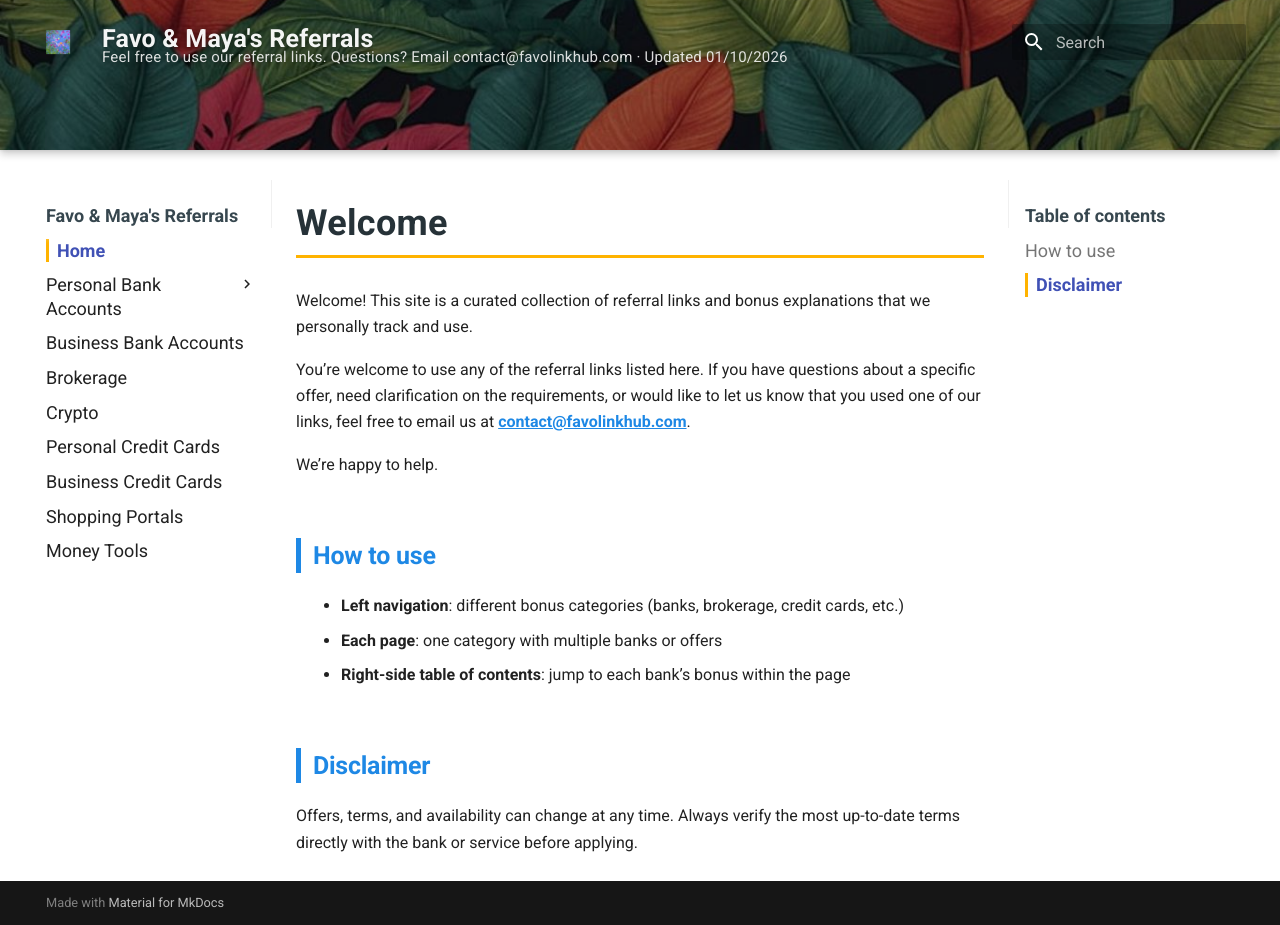
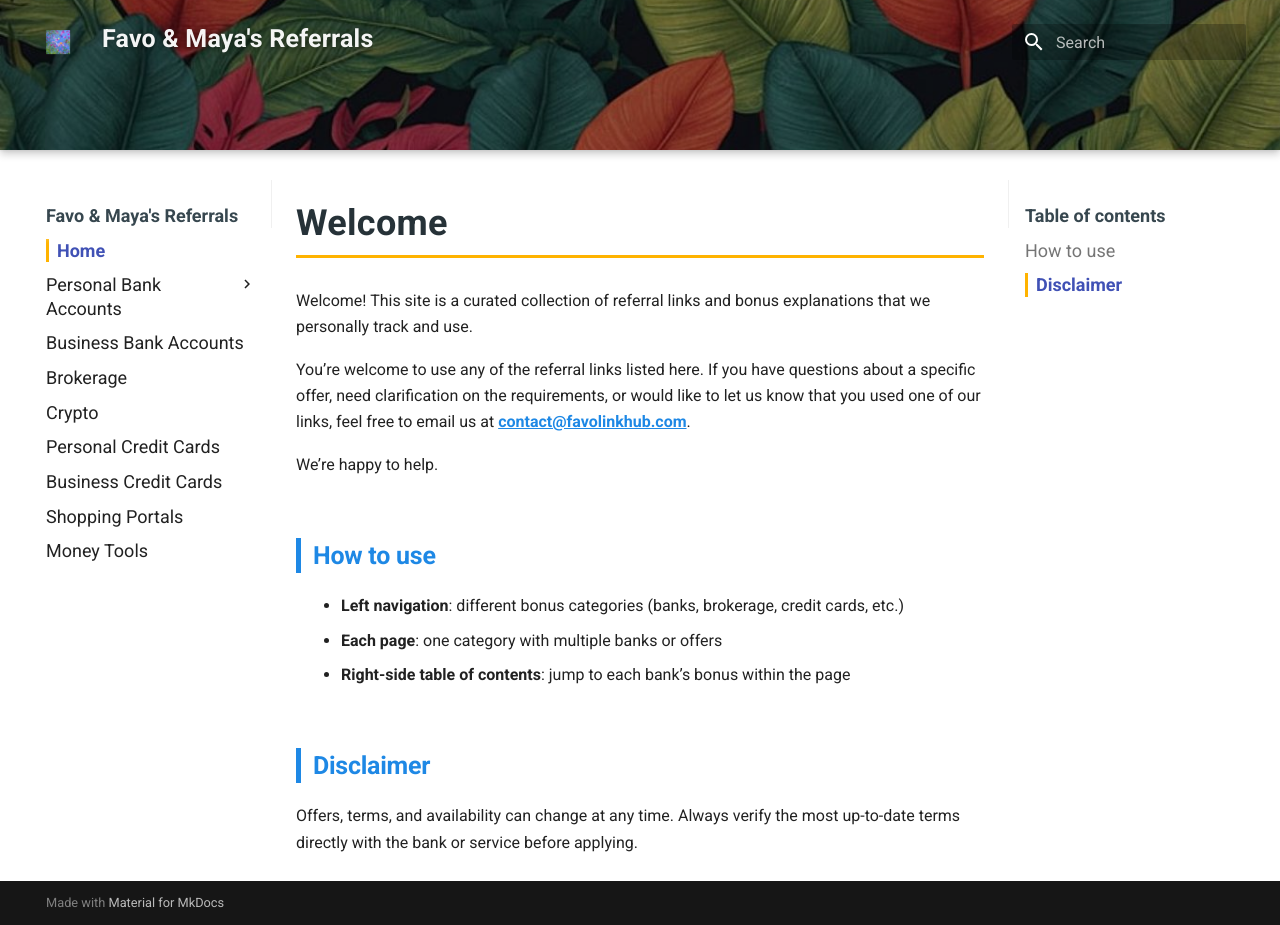
Before and after one commit to whispersofzephyr/favolinkhub-site, an MkDocs documentation site: the page built from docs/index.md, in a window 1280 px wide and 925 px high. Built offline with MkDocs 1.6.1 and Material for MkDocs 9.7.7, drawn with Linux system fonts in a browser that asks for light colours.

Commit message:
Update extra.css

```diff
--- a/docs/stylesheets/extra.css
+++ b/docs/stylesheets/extra.css
@@ -206,15 +206,6 @@
   font-weight: 700;
 }
 
-/* 副标题（你的那段话） */
-.md-header__title::after {
-  content: "Feel free to use our referral links. Questions? Email contact@favolinkhub.com · Updated 01/10/2026";
-  font-size: 0.75rem;
-  font-weight: 400;
-  margin-top: 4px;
-  color: rgba(255, 255, 255, 0.85);
-}
-
 /* 深色模式微调 */
 [data-md-color-scheme="slate"] .md-header__title::after {
   color: rgba(255, 255, 255, 0.75);
@@ -384,4 +375,47 @@ html {
 /* 可选：让列表项里的段落更像 GitHub（避免怪异大间距） */
 .md-content .md-typeset li > p {
   margin: 0.2em 0;
+
+/* ===============================
+   HEADER FIX — keep ONLY 2 lines
+   Line 1: Site name
+   Line 2: Site description
+   Hide page title + fix mobile overlap
+   =============================== */
+
+/* 永久隐藏 page name（第三行来源） */
+.md-header__topic + .md-header__topic {
+  display: none !important;
 }
+
+/* 保证标题和描述各占一行 */
+.md-header__title,
+.md-header__topic {
+  display: block !important;
+  white-space: normal !important;
+}
+
+/* 防止手机端重叠 */
+@media (max-width: 768px) {
+  .md-header {
+    min-height: 140px;
+  }
+
+  .md-header__inner {
+    padding-top: 10px !important;
+    padding-bottom: 8px !important;
+  }
+
+  .md-header__title {
+    margin: 6px 0 4px !important;
+    line-height: 1.15 !important;
+  }
+
+  .md-header__topic {
+    margin: 0 0 6px !important;
+    line-height: 1.35 !important;
+    font-size: 0.75rem;
+  }
+}
+
+}
```
